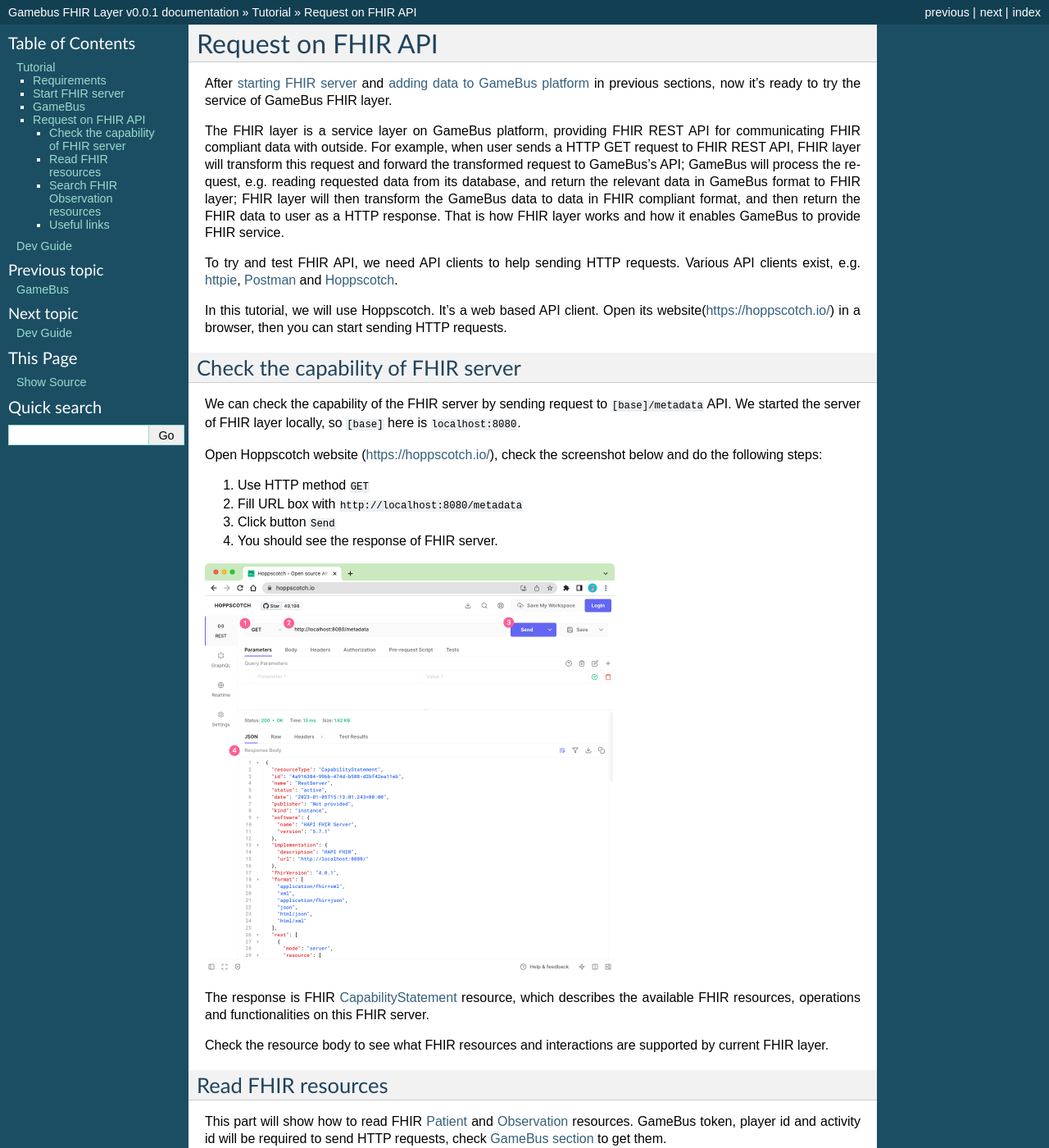
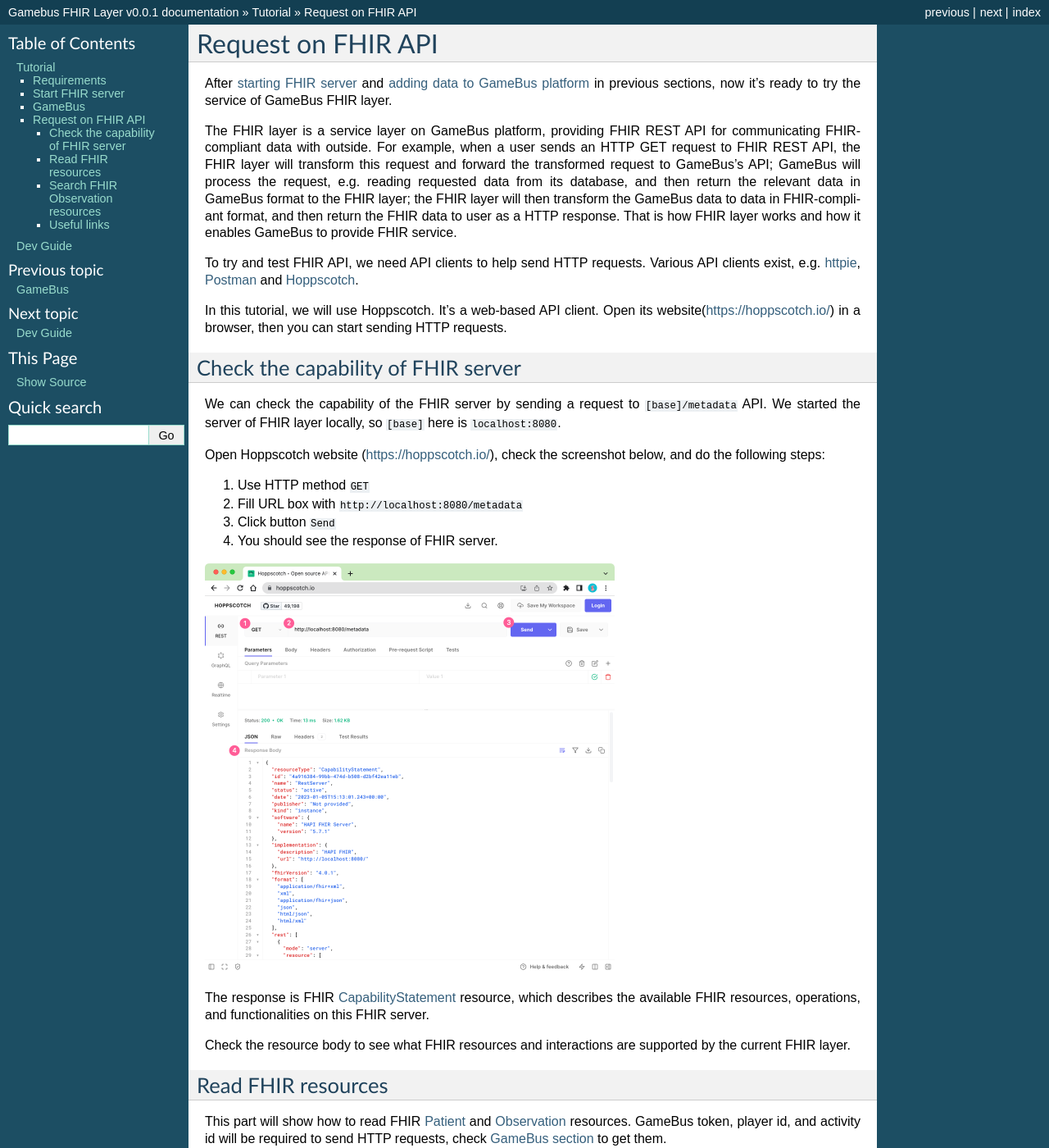
Before and after one commit to nwo-strap/gamebus-fhir-layer, a Sphinx documentation site: the page built from docs/source/tutorial4_fhir_api.rst, in a window 1280 px wide and 1400 px high. Shown: the whole window at 82% size. Built offline with Sphinx 7.4.7, drawn with Linux system fonts in a browser that asks for light colours; some of the changed text lies outside the part shown.

Commit message:
refine phrasing and grammar

```diff
--- a/docs/source/tutorial4_fhir_api.rst
+++ b/docs/source/tutorial4_fhir_api.rst
@@ -2,23 +2,23 @@
 ===================
 
 After :ref:`starting FHIR server<tutorial2_docker_run:start fhir server>` and
-:ref:`adding data to GameBus platform<tutorial3_gamebus:add data mannualy>` in
+:ref:`adding data to GameBus platform<tutorial3_gamebus:add data manually>` in
 previous sections, now it's ready to try the service of GameBus FHIR layer.
 
 The FHIR layer is a service layer on GameBus platform, providing FHIR REST API
-for communicating FHIR compliant data with outside. For example, when user sends
-a HTTP GET request to FHIR REST API, FHIR layer will transform this request and
+for communicating FHIR-compliant data with outside. For example, when a user sends
+an HTTP GET request to FHIR REST API, the FHIR layer will transform this request and
 forward the transformed request to GameBus's API; GameBus will process the request,
-e.g. reading requested data from its database, and return the relevant data in
-GameBus format to FHIR layer; FHIR layer will then transform the GameBus data to
-data in FHIR compliant format, and then return the FHIR data to user as a HTTP
+e.g. reading requested data from its database, and then return the relevant data in
+GameBus format to the FHIR layer; the FHIR layer will then transform the GameBus data to
+data in FHIR-compliant format, and then return the FHIR data to user as a HTTP
 response. That is how FHIR layer works and how it enables GameBus to provide FHIR
 service.
 
-To try and test FHIR API, we need API clients to help sending HTTP requests.
+To try and test FHIR API, we need API clients to help send HTTP requests.
 Various API clients exist, e.g. `httpie`_, `Postman`_ and `Hoppscotch`_.
 
-In this tutorial, we will use Hoppscotch. It's a web based API client.
+In this tutorial, we will use Hoppscotch. It's a web-based API client.
 Open its website(https://hoppscotch.io/) in a browser, then you can start
 sending HTTP requests.
 
@@ -26,12 +26,12 @@
 Check the capability of FHIR server
 -----------------------------------
 
-We can check the capability of the FHIR server by sending request to
+We can check the capability of the FHIR server by sending a request to
 :code:`[base]/metadata` API. We started the server of FHIR layer locally, so
 :code:`[base]` here is :code:`localhost:8080`.
 
-Open Hoppscotch website (https://hoppscotch.io/), check the screenshot below and
-do the following steps:
+Open Hoppscotch website (https://hoppscotch.io/), check the screenshot below,
+and do the following steps:
 
 1. Use HTTP method :code:`GET`
 2. Fill URL box with :code:`http://localhost:8080/metadata`
@@ -42,17 +42,17 @@
   :width: 500
 
 The response is FHIR `CapabilityStatement`_ resource, which describes the
-available FHIR resources, operations and functionalities on this FHIR server.
+available FHIR resources, operations, and functionalities on this FHIR server.
 
 Check the resource body to see what FHIR resources and interactions are
-supported by current FHIR layer.
+supported by the current FHIR layer.
 
 
 Read FHIR resources
 -------------------
 
 This part will show how to read FHIR `Patient`_ and `Observation`_ resources.
-GameBus token, player id and activity id will be required to send HTTP requests,
+GameBus token, player id, and activity id will be required to send HTTP requests,
 check :ref:`GameBus section <tutorial3_gamebus:Get activity id>` to
 get them.
 
@@ -69,7 +69,7 @@
    replace :code:`[pid]` with your player id.
 2. Click `Authorization` button
 3. Select authorization type :code:`Bearer`
-4. Fill in token box with your GameBus token
+4. Fill in the token box with your GameBus token
 5. Send the request
 
 .. image:: image/fhir_api_patient.png
@@ -78,7 +78,7 @@
 The response is FHIR `Patient`_ resource, which is transformed from the
 player data of GameBus by the FHIR server.
 
-Check the detail of response body to see if the information is consistent with
+Check the detail of the response body to see if the information is consistent with
 what you provided to GameBus when creating an account, e.g. first name, last
 name and email.
 
@@ -86,8 +86,8 @@
 Read FHIR Observation resource
 ^^^^^^^^^^^^^^^^^^^^^^^^^^^^^^
 
-Some activity data (e.g. walk) were added to GameBus in previous section. These
-activities will be mapped to FHIR `Observation`_ resource by FHIR layer.
+Some activity data (e.g. walk) were added to GameBus in the previous section. These
+activities will be mapped to FHIR `Observation`_ resource by the FHIR layer.
 
 To request the FHIR Observation data, the activity id is required, e.g. the id
 of walk activity. Check :ref:`previous section<tutorial3_gamebus:Get activity id>`
@@ -104,21 +104,21 @@
 .. image:: image/fhir_api_observation.png
   :width: 500
 
-The response is FHIR `Observation`_ resource. Check the detail of response body
+The response is FHIR `Observation`_ resource. Check the detail of the response body
 to see if the information is consistent with the activity data you added to GameBus.
 
 
 Search FHIR Observation resources
 ---------------------------------
 
-Besides requesting FHIR observation with specific id, FHIR layer also supports
+Besides requesting FHIR observation with a specific id, FHIR layer also supports
 searching based on e.g. observation type and/or date. To get the full list of
 supported search parameters, you can check the :code:`CapabilityStatement` data
 in the :ref:`section above<tutorial4_fhir_api:check the capability of fhir server>`.
 
 
-Search specific type of observations
-^^^^^^^^^^^^^^^^^^^^^^^^^^^^^^^^^^^^
+Search specific types of observations
+^^^^^^^^^^^^^^^^^^^^^^^^^^^^^^^^^^^^^
 
 As an example, here we'd like to search all observations related to walk activity.
 
@@ -173,7 +173,7 @@
 
 👉 Here is a `cheat sheet`_ for FHIR REST APIs.
 
-👉 For detailed explanation of all FHIR APIs and search parameters, please check `FHIR specification`_.
+👉 For a detailed explanation of all FHIR APIs and search parameters, please check `FHIR specification`_.
 
 
 .. _httpie: https://httpie.io/
```
Also changed, not shown: other parts of docs/source/tutorial4_fhir_api.rst (+5 -5 lines), docs/source/index.rst (+12 -15 lines), docs/source/tutorial2_docker_run.rst (+9 -8 lines), docs/source/tutorial3_gamebus.rst (+11 -11 lines).
